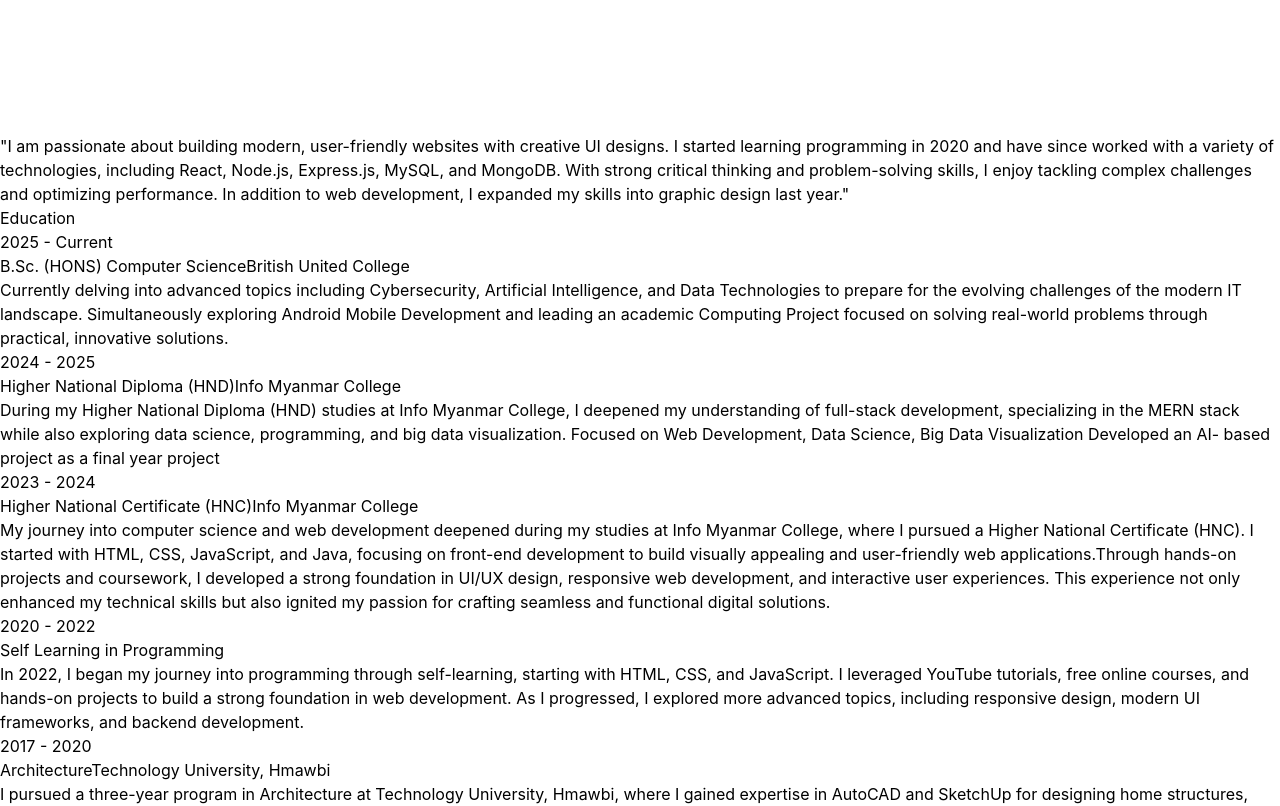
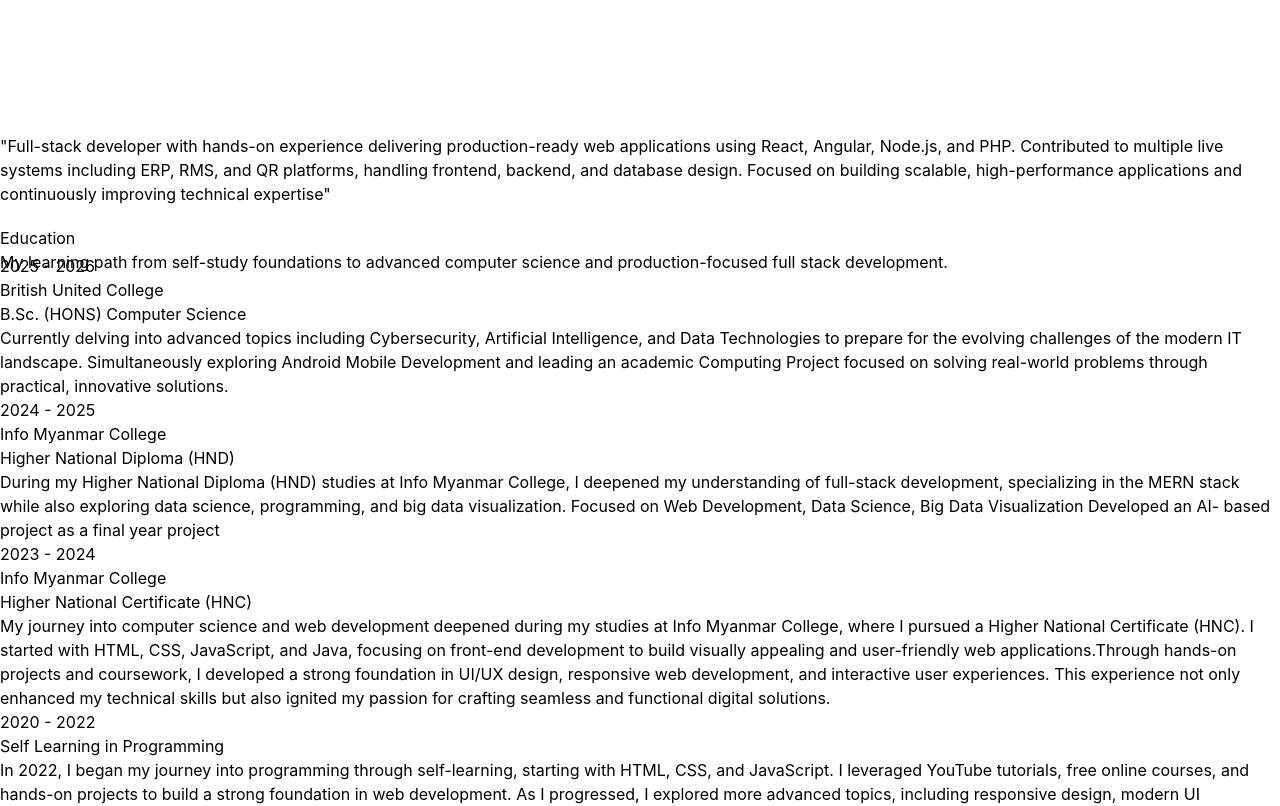
Before and after one commit to ZweThuta/myPortfolio, a React (Vite) app: page / in a window 1280 px wide. Shown: the part 4980-5786 px from the top of the page. Built offline with nearby package versions, Linux system fonts and the light colour scheme.

Commit message:
Update index.html and components: enhance SEO metadata, improve Education section with animations and layout adjustments, and refine Hero component's alt text for accessibility.

```diff
--- a/index.html
+++ b/index.html
@@ -2,10 +2,56 @@
 <html lang="en">
   <head>
     <meta charset="UTF-8" />
-    <link rel="icon" type="image/svg+xml" href="/vite.svg" />
-      <!-- <link rel="icon" type="image/png" href="/logo.png" sizes="512x512" /> -->
+    <link rel="icon" type="image/svg+xml" href="/favicon.svg" />
     <meta name="viewport" content="width=device-width, initial-scale=1.0" />
-    <title>Portfolio Website</title>
+    <meta name="robots" content="index, follow, max-image-preview:large" />
+    <meta name="author" content="Zwe Thuta Min Thein" />
+    <meta
+      name="description"
+      content="Portfolio of Zwe Thuta Min Thein, a Full Stack Developer building modern, high-performance web applications with React, Node.js, Express, and MongoDB."
+    />
+    <meta
+      name="keywords"
+      content="Zwe Thuta Min Thein, Full Stack Developer, React Developer, Node.js, Express.js, MongoDB, Portfolio, Web Developer Myanmar"
+    />
+    <meta name="theme-color" content="#0a0a0a" />
+
+    <link rel="canonical" href="https://zwethutaminthein.com/" />
+
+    <meta property="og:type" content="website" />
+    <meta property="og:title" content="Zwe Thuta Min Thein | Full Stack Developer" />
+    <meta
+      property="og:description"
+      content="Explore projects, skills, and experience in full stack development, modern UI, and performance-focused web apps."
+    />
+    <meta property="og:url" content="https://zwethutaminthein.com/" />
+    <meta property="og:site_name" content="Zwe Thuta Portfolio" />
+
+    <meta name="twitter:card" content="summary" />
+    <meta name="twitter:title" content="Zwe Thuta Min Thein | Full Stack Developer" />
+    <meta
+      name="twitter:description"
+      content="Portfolio showcasing full stack projects built with React, Node.js, Express, and MongoDB."
+    />
+
+    <title>Zwe Thuta Min Thein | Full Stack Developer Portfolio</title>
+
+    <script type="application/ld+json">
+      {
+        "@context": "https://schema.org",
+        "@type": "Person",
+        "name": "Zwe Thuta Min Thein",
+        "jobTitle": "Full Stack Developer",
+        "url": "https://zwethutaminthein.com/",
+        "email": "mailto:zwethuta1998@gmail.com",
+        "address": {
+          "@type": "PostalAddress",
+          "addressLocality": "Yangon",
+          "addressCountry": "MM"
+        },
+        "sameAs": ["https://github.com/ZweThuta"]
+      }
+    </script>
   </head>
   <body>
     <div id="root"></div>
--- a/src/components/Education.jsx
+++ b/src/components/Education.jsx
@@ -1,58 +1,108 @@
 import { EDUCATION } from "../constants";
-import { motion } from "motion/react";
+import { motion, useScroll, useTransform } from "motion/react";
+import { useRef } from "react";
 
 const Education = () => {
+  const sectionRef = useRef(null);
+  const { scrollYProgress } = useScroll({
+    target: sectionRef,
+    offset: ["start 75%", "end 25%"],
+  });
+
+  const lineHeight = useTransform(scrollYProgress, [0, 1], ["0%", "100%"]);
+  const headingY = useTransform(scrollYProgress, [0, 1], [30, -10]);
+
   return (
-    <div className="border-b border-neutral-900 pb-4">
-      <motion.h1
+    <section
+      ref={sectionRef}
+      className="relative overflow-hidden border-b border-neutral-800 py-16 sm:py-20 lg:py-24"
+    >
+      <div className="pointer-events-none absolute -left-16 top-20 h-52 w-52 rounded-full bg-purple-500/20 blur-3xl" />
+      <div className="pointer-events-none absolute -right-16 bottom-16 h-52 w-52 rounded-full bg-cyan-500/20 blur-3xl" />
+
+      <div className="mx-auto w-full max-w-6xl px-4 sm:px-6 lg:px-10">
+        <motion.div style={{ y: headingY }}>
+          <motion.h2
             whileInView={{ opacity: 1, y: 0 }}
-        initial={{ opacity: 0, y: -100 }}
-        transition={{ duration: 0.5 }}
-        className="my-20 text-center text-4xl"
+            initial={{ opacity: 0, y: -80 }}
+            transition={{ duration: 0.6 }}
+            viewport={{ once: true, amount: 0.6 }}
+            className="text-center text-4xl font-semibold tracking-tight sm:text-5xl"
           >
             Edu
-        <span className="text-transparent text-gradient">cation</span>
+            <span className="text-gradient text-transparent">cation</span>
+          </motion.h2>
+          <motion.p
+            whileInView={{ opacity: 1, y: 0 }}
+            initial={{ opacity: 0, y: 20 }}
+            transition={{ duration: 0.6, delay: 0.1 }}
+            viewport={{ once: true, amount: 0.7 }}
+            className="mx-auto mt-4 max-w-2xl text-center text-sm text-neutral-300 sm:text-base"
+          >
+            My learning path from self-study foundations to advanced computer
+            science and production-focused full stack development.
+          </motion.p>
+        </motion.div>
+
+        <div className="relative mt-14 sm:mt-16">
+          <div className="absolute bottom-0 left-3 top-0 w-px bg-neutral-700/60 sm:left-1/2 sm:-translate-x-1/2" />
           <motion.div
-          className="h-1 w-16 bg-gradient-to-r from-blue-500 to-blue-200 rounded-full mt-2 mx-auto"
-          initial={{ scaleX: 0 }}
-          whileInView={{ scaleX: 1 }}
-          transition={{ duration: 0.5 }}
-          style={{ transformOrigin: "left" }}
+            className="absolute left-3 top-0 w-px bg-gradient-to-b from-cyan-400 via-violet-500 to-fuchsia-400 sm:left-1/2 sm:-translate-x-1/2"
+            style={{ height: lineHeight }}
           />
-      </motion.h1>
 
-      <div>
-        {EDUCATION.map((education, index) => (
-          <div
-            key={index}
-            className="mb-20 flex flex-wrap lg:justify-center text-justify"
+          <div className="space-y-7 sm:space-y-10">
+            {EDUCATION.map((education, index) => {
+              const isEven = index % 2 === 0;
+              return (
+                <motion.article
+                  key={`${education.role}-${index}`}
+                  initial={{
+                    opacity: 0,
+                    y: 45,
+                    scale: 0.95,
+                    filter: "blur(6px)",
+                  }}
+                  whileInView={{
+                    opacity: 1,
+                    y: 0,
+                    scale: 1,
+                    filter: "blur(0px)",
+                  }}
+                  transition={{ duration: 0.65, delay: index * 0.08 }}
+                  viewport={{ once: true, amount: 0.3 }}
+                  className={`relative pl-10 sm:pl-0 ${
+                    isEven ? "sm:pr-[52%]" : "sm:pl-[52%]"
+                  }`}
                 >
-            <motion.div
-              whileInView={{ opacity: 1, x: 0 }}
-              initial={{ opacity: 0, x: -100 }}
-              transition={{ duration: 1 }}
-              className="w-full lg:w-1/4"
-            >
-              <p className="mb-2 text-sm text-neutral-400">{education.year}</p>
-            </motion.div>
-            <motion.div
-              whileInView={{ opacity: 1, x: 0 }}
-              initial={{ opacity: 0, x: 100 }}
-              transition={{ duration: 1 }}
-              className="w-full max-w-xl lg:3/4"
-            >
-              <h6 className="mb-2 text-xl font-semibold text-white flex flex-col">
+                  <div className="absolute left-[7px] top-7 h-3.5 w-3.5 rounded-full border-2 border-neutral-950 bg-cyan-300 shadow-[0_0_0_6px_rgba(14,165,233,0.12)] sm:left-1/2 sm:-translate-x-1/2" />
+
+                  <div className="rounded-2xl border border-white/10 bg-white/5 p-5 backdrop-blur-md transition duration-300 hover:border-cyan-300/40 hover:bg-white/10 sm:p-6">
+                    <div className="mb-3 flex flex-col gap-2 sm:flex-row sm:items-center sm:justify-between">
+                      <p className="inline-flex w-fit items-center rounded-full border border-cyan-300/30 bg-cyan-400/10 px-3 py-1 text-xs font-medium uppercase tracking-wide text-cyan-200">
+                        {education.year}
+                      </p>
+                      {education.company && (
+                        <p className="text-sm text-violet-300">
+                          {education.company}
+                        </p>
+                      )}
+                    </div>
+
+                    <h3 className="text-lg font-semibold leading-snug text-white sm:text-xl">
                       {education.role}
-                <span className="mb-2 text-sm text-purple-500 hover:underline">
-                  {education.company}
-                </span>
-              </h6>
-              <p className="text-sm">{education.description}</p>
-            </motion.div>
+                    </h3>
+                    <p className="mt-3 text-sm leading-relaxed text-neutral-200 sm:text-[15px]">
+                      {education.description}
+                    </p>
                   </div>
-        ))}
+                </motion.article>
+              );
+            })}
           </div>
         </div>
+      </div>
+    </section>
   );
 };
 
--- a/src/components/Hero.jsx
+++ b/src/components/Hero.jsx
@@ -68,7 +68,7 @@
               src={profilePic}
               width={350}
               className="rounded-2xl pb-20"
-              alt="profile picture"
+              alt="Portrait of Zwe Thuta Min Thein, Full Stack Developer"
             />
           </div>
         </div>
--- a/src/constants/index.js
+++ b/src/constants/index.js
@@ -7,11 +7,11 @@
 
 export const HERO_CONTENT = `"I am a passionate Full Stack Developer with a strong dedication to building dynamic and user-friendly websites. I specialize in modern web technologies, primarily working with React.js for the frontend and Node.js with Express.js for the backend, along with MongoDB for efficient database management. With a keen eye for design and functionality, I strive to create seamless digital experiences that are both visually appealing and highly performant."`;
 
-export const ABOUT_TEXT = `"I am passionate about building modern, user-friendly websites with creative UI designs. I started learning programming in 2020 and have since worked with a variety of technologies, including React, Node.js, Express.js, MySQL, and MongoDB. With strong critical thinking and problem-solving skills, I enjoy tackling complex challenges and optimizing performance. In addition to web development, I expanded my skills into graphic design last year."`;
+export const ABOUT_TEXT = `"Full-stack developer with hands-on experience delivering production-ready web applications using React, Angular, Node.js, and PHP. Contributed to multiple live systems including ERP, RMS, and QR platforms, handling frontend, backend, and database design. Focused on building scalable, high-performance applications and continuously improving technical expertise"`;
 
 export const EDUCATION = [
   {
-    year: "2025 - Current",
+    year: "2025 - 2026",
     role: "B.Sc. (HONS) Computer Science",
     company: "British United College",
     description: `Currently delving into advanced topics including Cybersecurity, Artificial Intelligence, and Data Technologies to prepare for the evolving challenges of the modern IT landscape. Simultaneously exploring Android Mobile Development and leading an academic Computing Project focused on solving real-world problems through practical, innovative solutions.`,
@@ -98,7 +98,7 @@
     description:
       "A portfolio website showcasing graphic design projects and skills.",
     technologies: ["Javascript", "React.js", "Tailwind"],
-    demoLink: "https://khh-portfolio.onrender.com/",
+    demoLink: "https://khinhtethlaing.com",
   },
 ];
 
```
Also changed, not shown: public/favicon.svg (added), public/robots.txt (added), 1 other file (tests, documents, lock files or other folders). Lines whose indentation alone changed are shown as unchanged.
